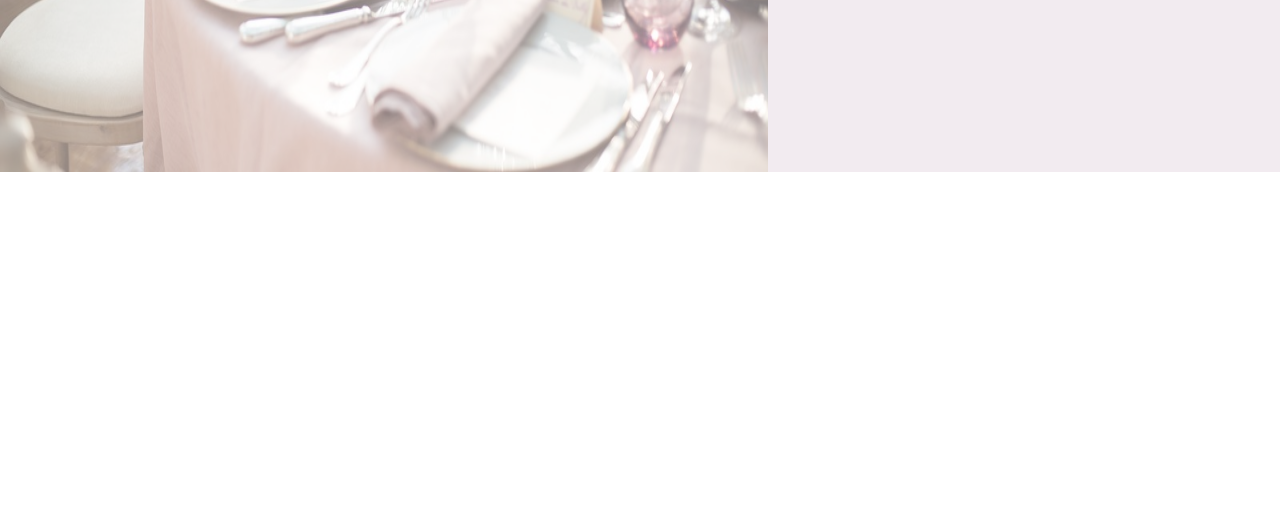
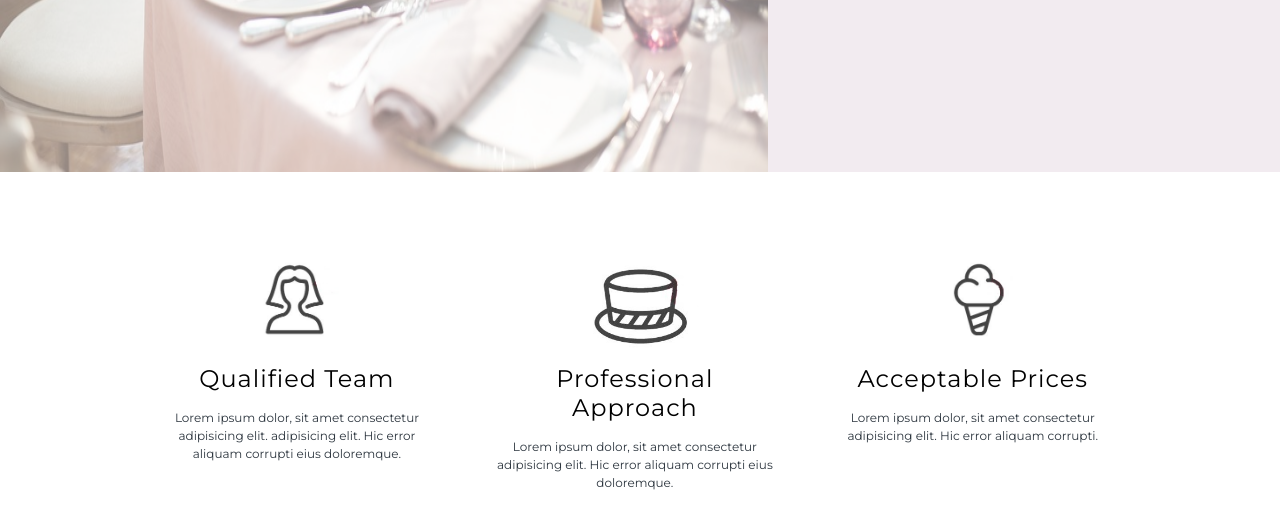
Before and after one commit to KatarzynaJacykiewicz/Projekt-1, a plain HTML site: page index.html in a window 1280 px wide. Shown: the part 628-1156 px from the top of the page. Drawn offline with Linux system fonts and the light colour scheme.

Commit message:
Create section "ABOUT"

```diff
--- a/css/style.css
+++ b/css/style.css
@@ -92,3 +92,39 @@ header div.wrap {
     height: 100vh;
     background-color: rgba(255, 255, 255, 0.5);
 }
+
+/* SEKCJA ABOUT US */
+
+section.aboutUs {
+    max-width: 80vw;
+    margin: 8vh auto;
+}
+
+div.feature {
+    float: left;
+    width: 33%;
+    padding: 2vh 2vw;
+    text-align: center;
+}
+
+h2.feature {
+    margin-bottom: 2vh;
+    color: black;
+    font-weight: lighter;
+    letter-spacing: 1px;
+}
+
+h2.feature:hover {
+    color: #e6d7e2;
+}
+
+p.feature {
+    line-height: 1.5;
+    font-size: 12px;
+    font-weight: lighter;
+}
+
+img.feature {
+    height: 100px;
+    margin-bottom:1vh;
+}
--- a/index.html
+++ b/index.html
@@ -27,5 +27,22 @@
             <h2 class="banner">Create & plan your perfect wedding with us</h2>
         </div>
     </header>
+    <section class="aboutUs .clearfix">
+            <div class="feature">
+                <img src="images/icon1.JPG" alt="ikona" class="feature">
+                <h2 class="feature">Qualified Team</h2>
+                <p class="feature">Lorem ipsum dolor, sit amet consectetur adipisicing elit. adipisicing elit. Hic error aliquam corrupti eius doloremque.</p>
+            </div>
+            <div class="feature">
+                <img src="images/icon2.JPG" alt="ikona" class="feature">
+                <h2 class="feature">Professional Approach</h2>
+                <p class="feature">Lorem ipsum dolor, sit amet consectetur adipisicing elit. Hic error aliquam corrupti eius doloremque.</p>
+            </div>
+            <div class="feature">
+                <img src="images/icon3.JPG" alt="ikona" class="feature">
+                <h2 class="feature">Acceptable Prices</h2>
+                <p class="feature">Lorem ipsum dolor, sit amet consectetur adipisicing elit. Hic error aliquam corrupti.</p>
+            </div>
+    </section>
 </body>
 </html>
```
Also changed, not shown: images/icon1.JPG (added), images/icon2.JPG (added), images/icon3.JPG (added).
